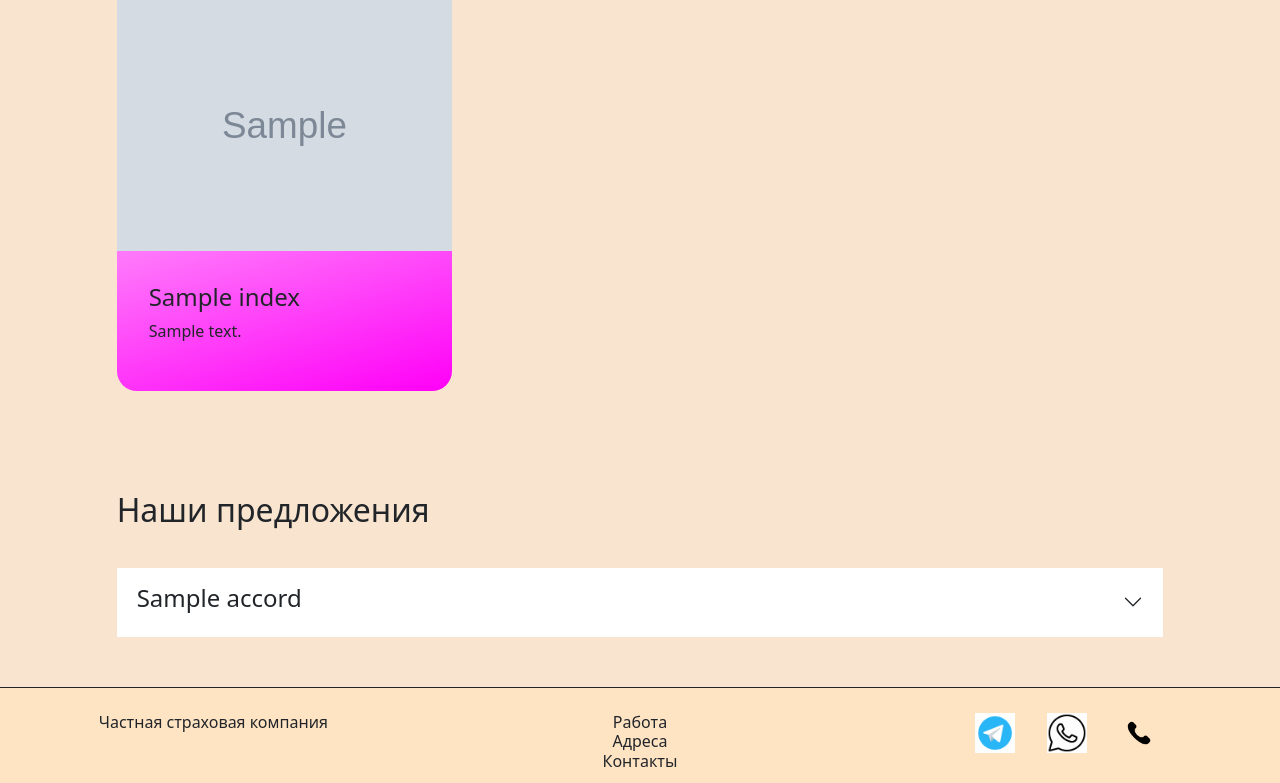
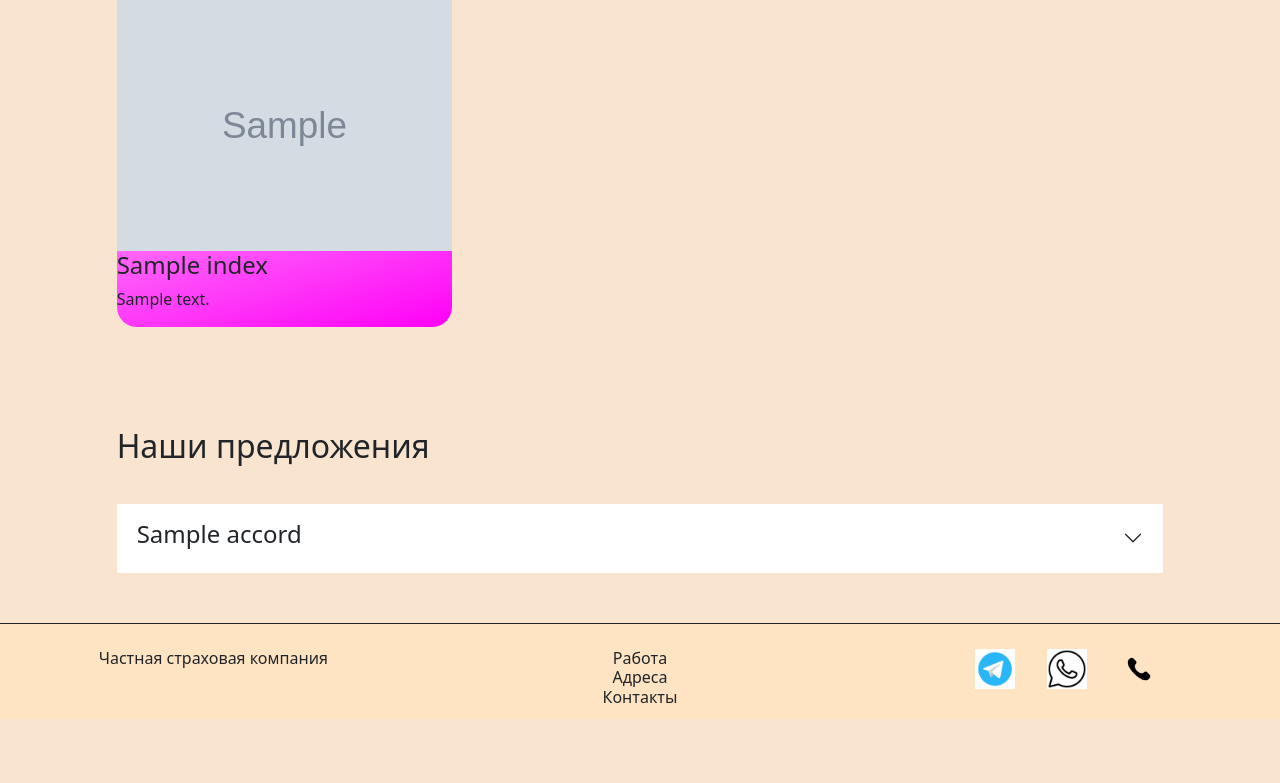
Before and after one commit to ziw999/ziw999.github.ins, a Django app: page / in a window 1280 px wide. Shown: the part 661-1444 px from the top of the page. After the commit the page ends 1364 px from the top, so only its background shows below. Run offline with Django 5.2, Linux system fonts and the light colour scheme; tables that the repository leaves empty hold one stand-in row (values such as "Sample post"); grey boxes marked "Sample" are stand-in pictures; some libraries are stand-ins or nearby versions.

Commit message:
Update index.html

```diff
--- a/blog/templates/blog/index.html
+++ b/blog/templates/blog/index.html
@@ -1,3 +1,5 @@
+{% extends 'base.html' %}
+
 {% load static %}
 <html lang="en">
   <head>
@@ -49,6 +51,7 @@
       </div>
     </header>
 
+
       <section>
         <div class="container-fluid index">
           <div class="row">
@@ -59,6 +62,8 @@
                 <p>Lorem ipsum dolor sit amet consectetur adipisicing elit. Veniam error consequatur qui modi? Odio, eligendi! Quia assumenda possimus omnis quas aliquid cum deserunt commodi maiores!</p>
               </div>
             </div>
+
+            {% block content %}
             <div class="index-grid">
               <div class="left"></div>
 
@@ -67,7 +72,7 @@
                 {% for i in form %}
                   <div class="card">
                     <img src="{{ i.images.url }}" alt="{{ i.name }}" />
-                  <div class="centr-text">
+                    <div class="cent-text">
                       <h4>{{ i.name }}</h4>
                       <p>{{ i.text }}</p>
                     </div>
@@ -93,9 +98,11 @@
                 {% endfor %}
               </div>
             </div>
+            {% endblock content %}
           </div>
         </div>
       </section>
+
 
     <footer>
       <div class="container-fluid footer">
```
Lines whose indentation alone changed are shown as unchanged.
